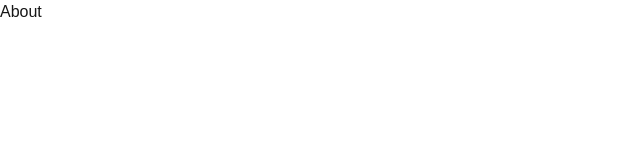
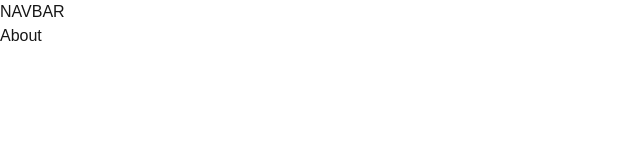
Before and after one commit to nishithpandey04/nextjs-tut-1, a Next.js app: page /about in a window 1280 px wide. Shown: the top 160 px of the page, without its empty margins (0-640 px from the left). Built offline with nearby package versions, Linux system fonts and the light colour scheme.

Commit message:
Route Groups
Signed-off-by: Nishith Pandey <nishith.pandey04@gmail.com>

```diff
--- /dev/null
+++ b/src/app/(root)/layout.tsx
@@ -0,0 +1,8 @@
+export default function Layout({ children }: { children: React.ReactNode }) {
+  return (
+    <div>
+      <h1 className='text-3xl'>NAVBAR</h1>
+      {children}
+    </div>
+  );
+}
--- a/src/app/page.tsx
+++ b/src/app/(root)/page.tsx
@@ -1,4 +1,4 @@
-import Hello from './components/hello';
+import Hello from '../components/hello';
 
 export default function Home() {
   console.log('What am I? -- Server/Client');
```
Also changed, not shown: src/app/(dashboard)/dashboard/analytics/page.tsx (renamed from src/app/dashboard/analytics/page.tsx), src/app/(dashboard)/dashboard/page.tsx (renamed from src/app/dashboard/page.tsx), src/app/(dashboard)/dashboard/users/[id]/page.tsx (renamed from src/app/dashboard/users/[id]/page.tsx), src/app/(dashboard)/dashboard/users/page.tsx (renamed from src/app/dashboard/users/page.tsx), src/app/(dashboard)/layout.tsx (renamed from src/app/dashboard/layout.tsx), src/app/(root)/about/page.tsx (renamed from src/app/about/page.tsx).
